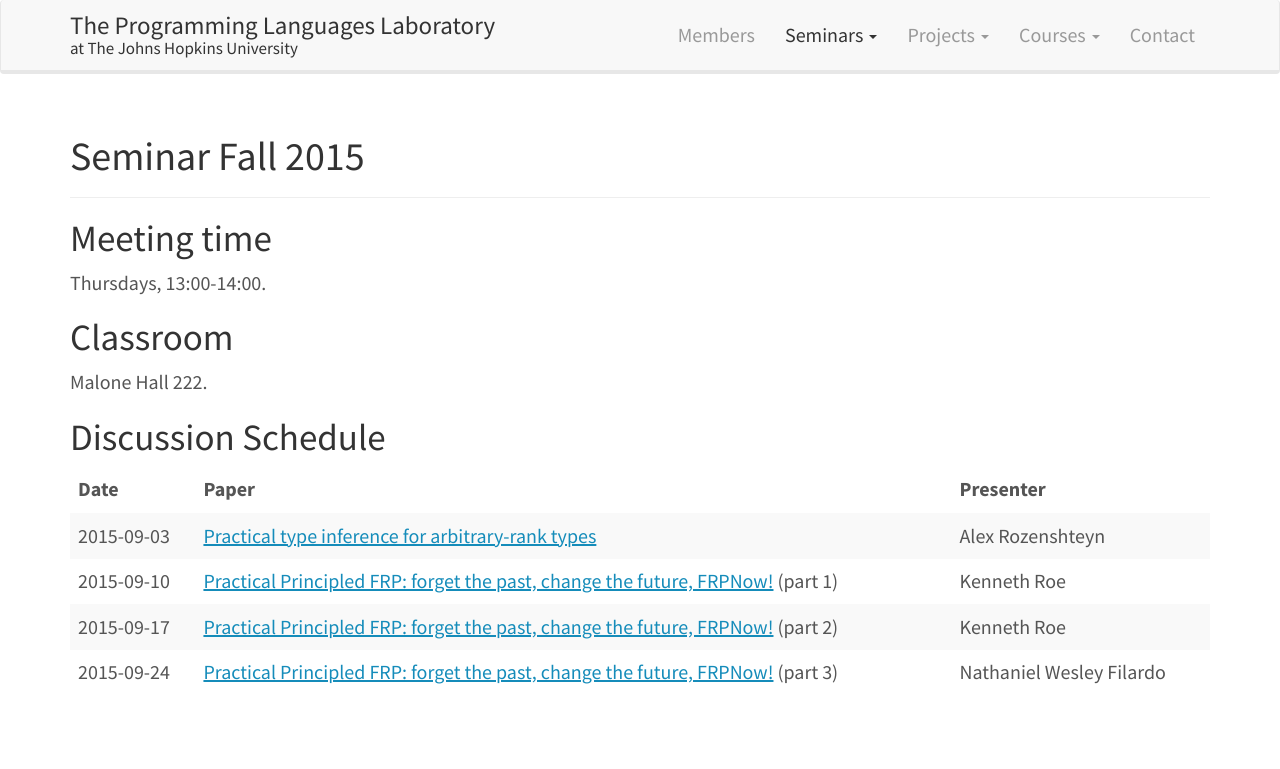
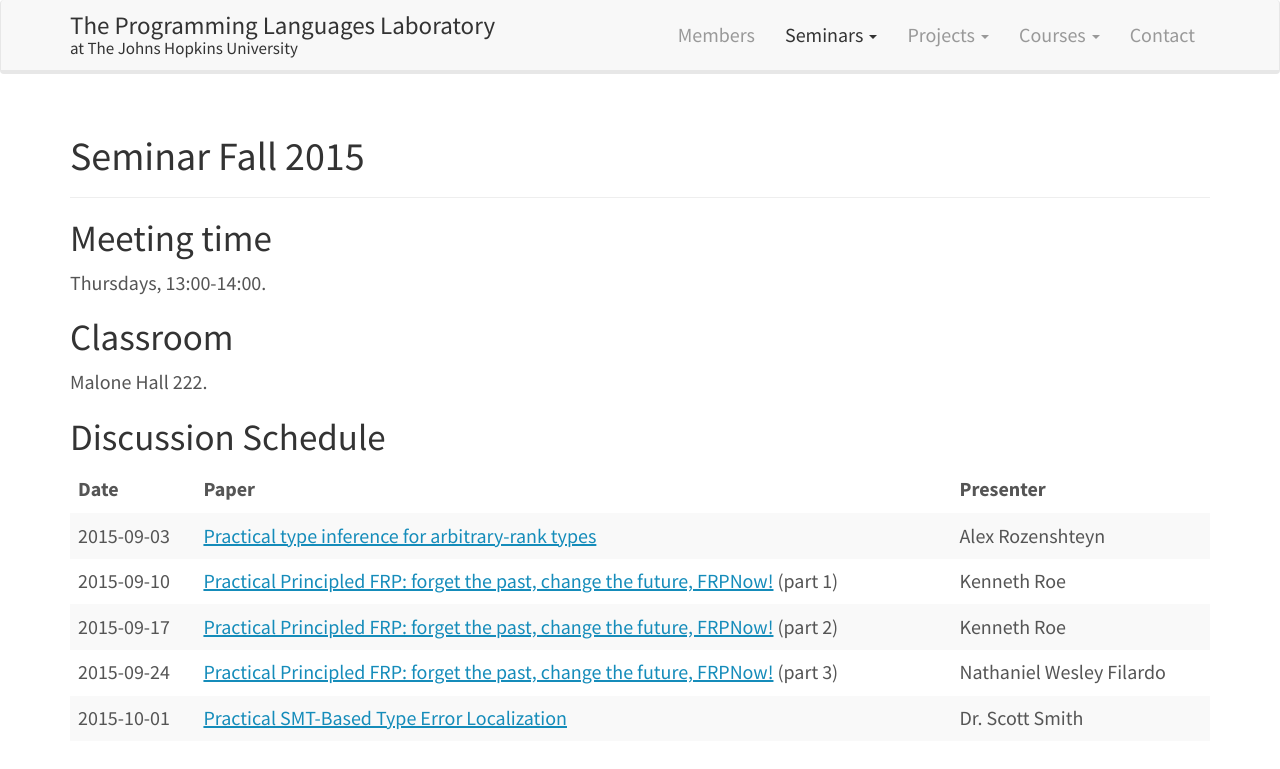
Before and after one commit to JHU-PL-Lab/www-pl-lab, a Jekyll site: the page built from seminars/fall-2015.md, in a window 1280 px wide. Shown: the top 769 px of the page. Built offline with Jekyll 4.4.1, drawn with Linux system fonts in a browser that asks for light colours.

Commit message:
Add 2015-10-01 seminar

```diff
--- a/seminars/fall-2015.md
+++ b/seminars/fall-2015.md
@@ -22,3 +22,4 @@ Discussion Schedule
 | 2015-09-10 | [Practical Principled FRP: forget the past, change the future, FRPNow!](http://dl.acm.org/citation.cfm?id=2784752) (part 1)   | Kenneth Roe              |
 | 2015-09-17 | [Practical Principled FRP: forget the past, change the future, FRPNow!](http://dl.acm.org/citation.cfm?id=2784752) (part 2)   | Kenneth Roe              |
 | 2015-09-24 | [Practical Principled FRP: forget the past, change the future, FRPNow!](http://dl.acm.org/citation.cfm?id=2784752) (part 3)   | Nathaniel Wesley Filardo |
+| 2015-10-01 | [Practical SMT-Based Type Error Localization](http://dl.acm.org/citation.cfm?id=2784765&CFID=707611196&CFTOKEN=5667089)       | Dr. Scott Smith |
```
